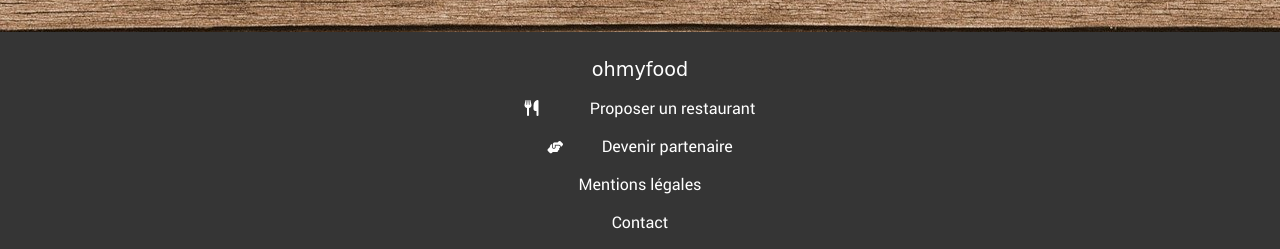
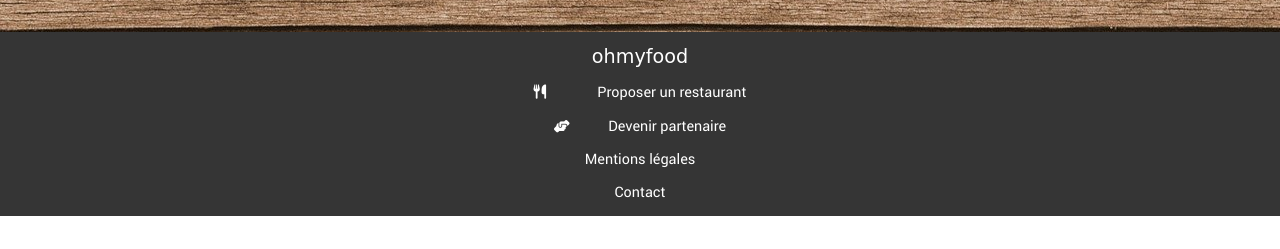
Before and after one commit to RayanBenGitHub/Oh-My-Food, a website: page index.html in a window 1280 px wide. Shown: the part 3209-3458 px from the top of the page. After the commit the page ends 3425 px from the top, so only its background shows below. Drawn offline with Linux system fonts and the light colour scheme; files whose address does not match are found by name; a web font is replaced by a local one.

Commit message:
refactoring

```diff
--- a/sass/layout/_footer.scss
+++ b/sass/layout/_footer.scss
@@ -7,15 +7,21 @@
     }
     @media all and (min-width: 600px){
         padding: 0%;
-        padding-top: 2%;
-        height: 10%;
+        padding-top: 1%;
+        font-size: 0.9rem;
         text-align: center;
     }
 }
 .fa-utensils {
     padding-right: 4%;
+    @media all and (min-width: 600px){
+        padding-right: 1%;
+    }
 }
 .fa-hands-helping{
     font-size: 0.8rem;
     padding-right: 3%;
+    @media all and (min-width: 600px){
+        padding-right: 2%;
+    }
 }
```
Also changed, not shown: public/css/style.css, 1 other file.
